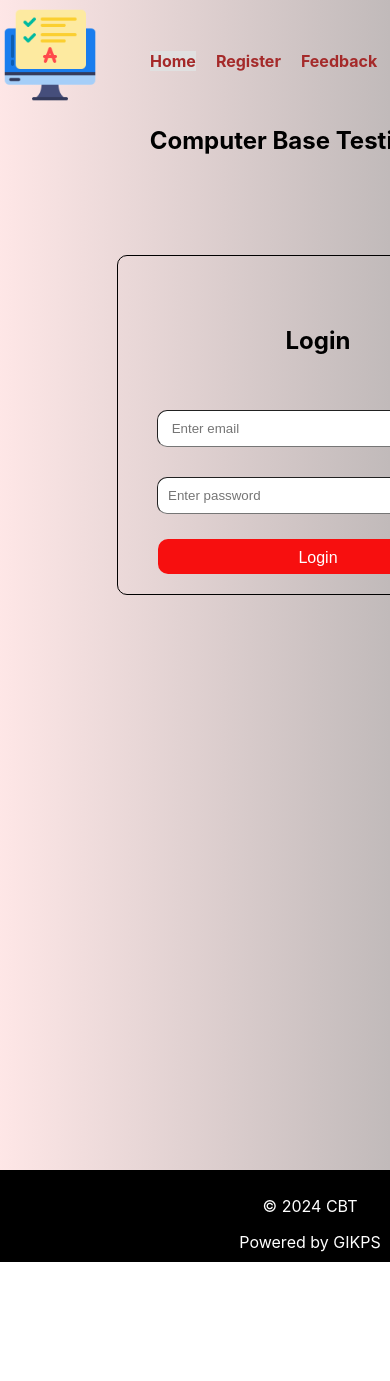
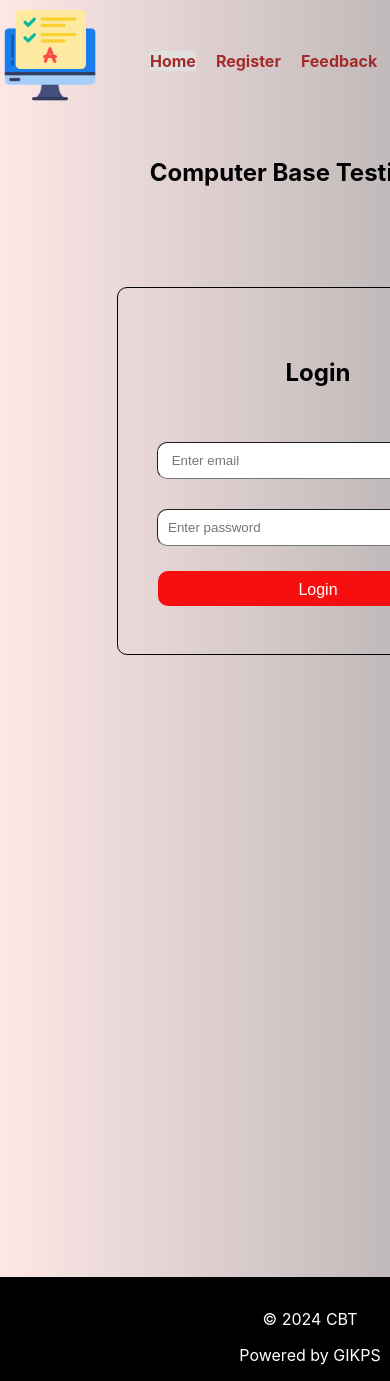
Before and after one commit to GabrielIkpolo/cbt, a React (Vite) app in the folder ui/: page / in a window 390 px wide. Shown: the top 1381 px of the page. Before the commit the page ends 1262 px from the top, so only its background shows below. Built offline with nearby package versions, Linux system fonts and the light colour scheme.

Commit message:
added a script for easy deplyment

```diff
--- a/ui/package.json
+++ b/ui/package.json
@@ -12,7 +12,7 @@
   "dependencies": {
     "@rpldy/uploady": "^1.7.1",
     "antd": "^5.16.0",
-    "axios": "^1.6.7",
+    "axios": "^1.3.1",
     "chart.js": "^4.4.3",
     "dotenv": "^16.4.5",
     "jsonwebtoken": "^9.0.2",
--- a/ui/src/App.css
+++ b/ui/src/App.css
@@ -13,7 +13,6 @@ body{
 @media(max-width:600px){
   .wrapper{
     min-height: 100vh;
-    margin-bottom: 13.5rem;
   }
 
 
--- a/ui/src/components/footerNav.css
+++ b/ui/src/components/footerNav.css
@@ -2,9 +2,8 @@
   background-color: black;
   padding: 10px;
   color: white;
-  display: grid;
-  grid-template-columns: repeat(1, 1fr);
-  width: 100%;
+  display: flex;
+  flex-direction: column;
   overflow: hidden;
 }
 
@@ -12,14 +11,18 @@
   margin-left: auto;
   margin-right: auto;
   margin-bottom: 0px;
-  /* text-align: center; */
 }
 
 /* Media query for small screens */
-@media(max-width: 533px) {
+@media(max-width: 600px) {
   .footer {
-    grid-template-columns: 1fr;
+    /* grid-template-columns: 1fr; */
+    display: flex;
+    flex-direction: column;
     width: 600px;
     overflow: hidden;
+    padding-bottom: 1rem;
+    padding-top: 1rem;
+    margin-top: 20.2rem;
   }
 }
--- a/ui/src/components/headerNav.css
+++ b/ui/src/components/headerNav.css
@@ -1,8 +1,6 @@
 .headers{
   padding-top: 5px;
   padding-bottom: 5px;
-  /* background-color: blueviolet; */
-
   display: grid;
   grid-template-columns: repeat(3, 1fr);
   grid-gap: 10px;
--- a/ui/src/components/login.css
+++ b/ui/src/components/login.css
@@ -47,7 +47,7 @@ input {
     border-radius: 10px;
     background-color: rgb(247, 15, 15);
     margin-top: 10px;
-    margin-bottom: 20px;
+    margin-bottom: 2rem;
     margin-right: auto;
     margin-left: auto;
     cursor: pointer;
@@ -72,7 +72,11 @@ input {
     /* Add shadow on hover for depth */
 }
 
-@media(max-width:536px) {
+@media(max-width:600px) {
+
+    .parrentDiv {
+        margin-top: 2rem;
+    }
 
     .login {
         width: 400px;
@@ -87,7 +91,7 @@ input {
         text-align: center;
         font-size: 12px;
         font-weight: lighter;
-        margin-top: 10px;
+        margin-top: 1rem;
         width: 400px;
         margin: auto;
 
@@ -95,4 +99,7 @@ input {
         margin-right: 30%;
     }
 
+    .submitBtn{
+        margin-bottom: 3rem;
+    }
 }
```
Also changed, not shown: 2 other files (tests, documents, lock files or other folders).
